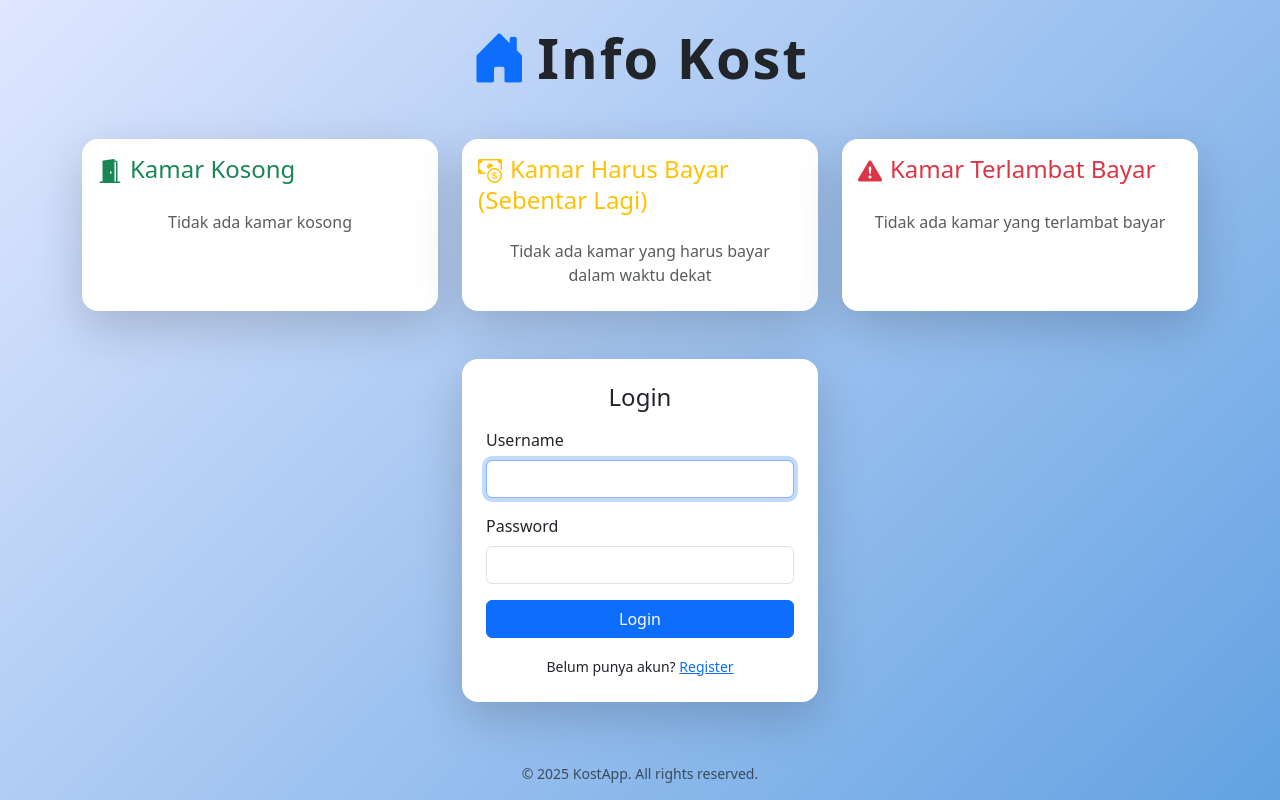
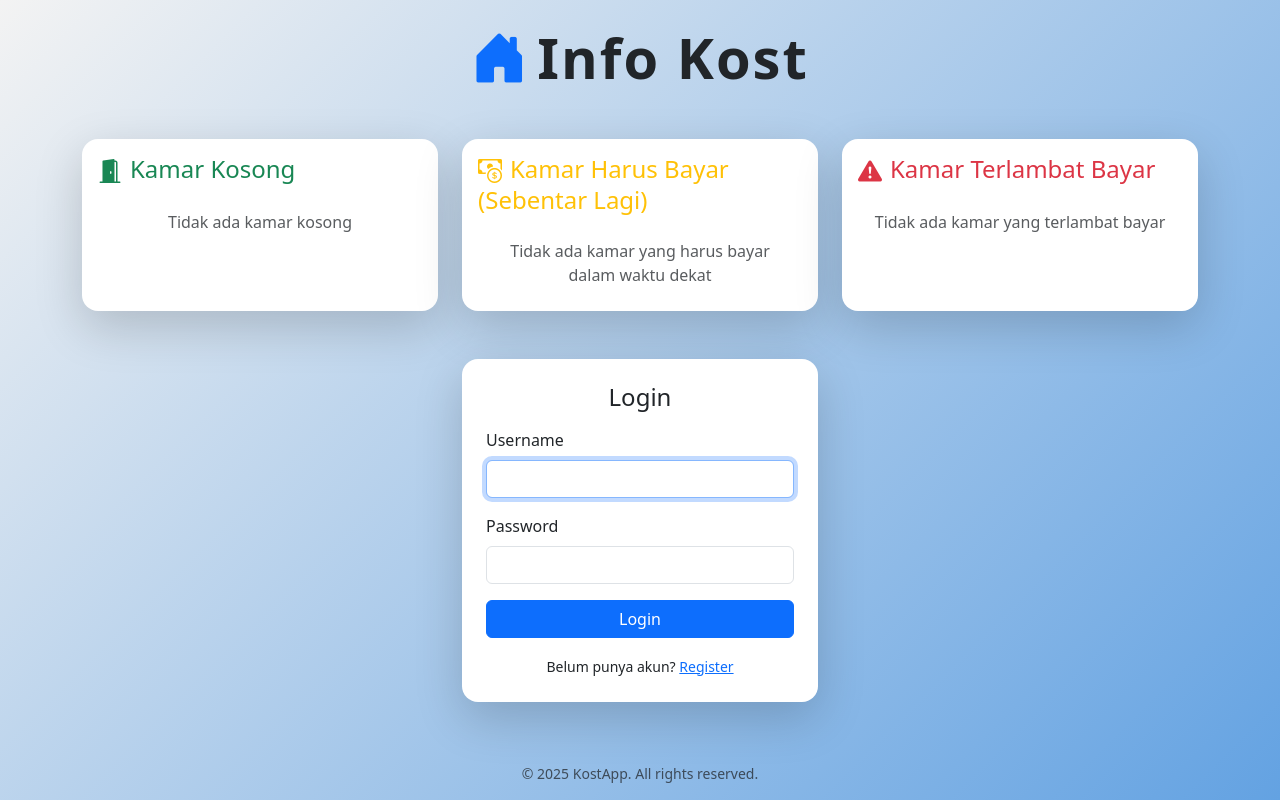
Before and after one commit to SalmaMei/app_kost, a PHP site: page / in a window 1280 px wide. Run offline with PHP 8.4, Linux system fonts and the light colour scheme; data that the repository does not hold is empty; a stand-in replaces the project's code that opens the database connection.

Commit message:
Halaman Depan

```diff
--- a/index.php
+++ b/index.php
@@ -194,7 +194,7 @@ body, html {
     height: 100%;
 }
 .bg-gradient-primary {
-    background: linear-gradient(135deg, #e0e7ff 0%,rgb(99, 162, 226) 100%);
+    background: linear-gradient(135deg,rgb(243, 243, 243) 0%,rgb(99, 162, 226) 100%);
 }
 .card {
     border-radius: 1rem;
```
